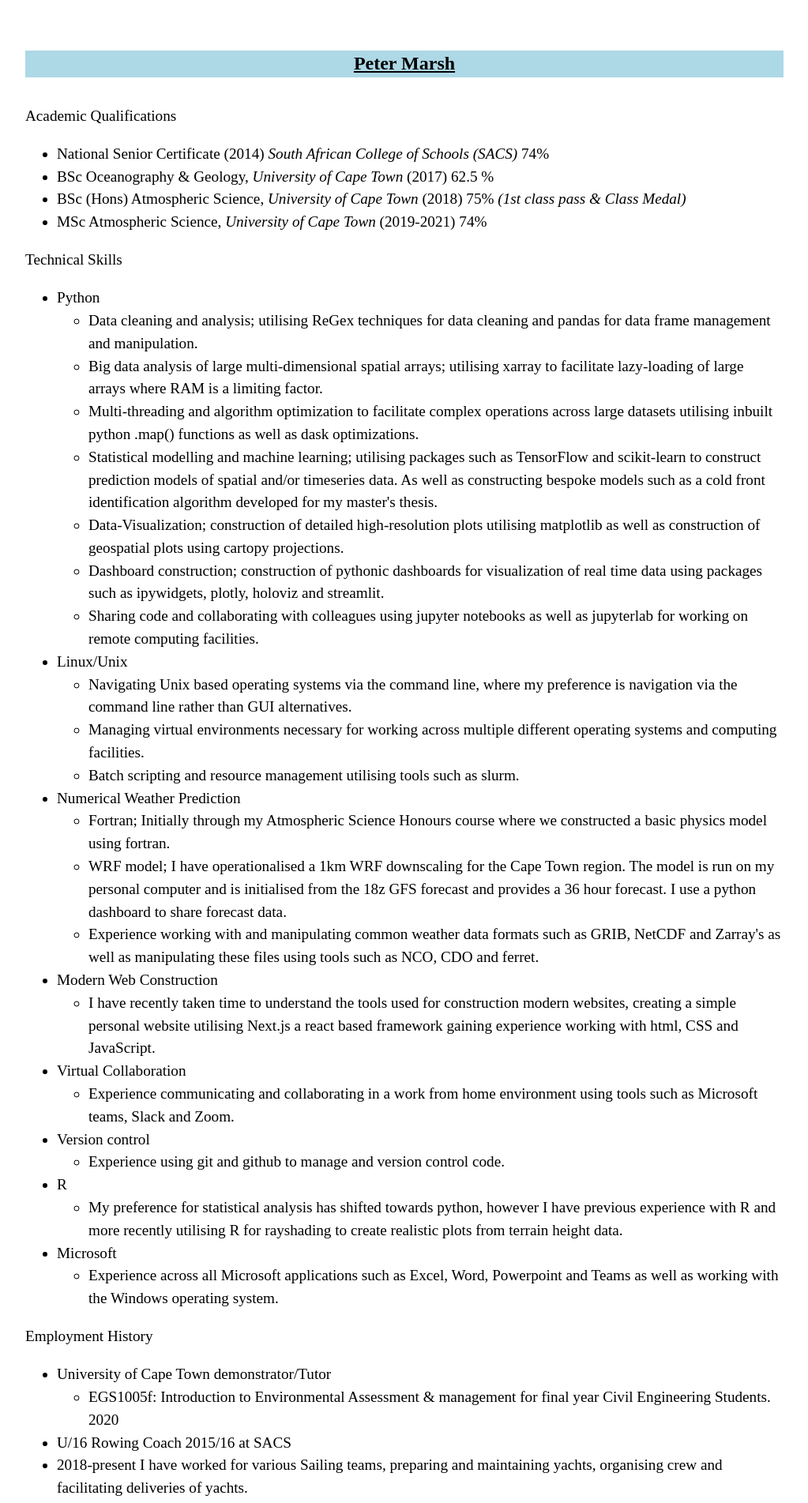
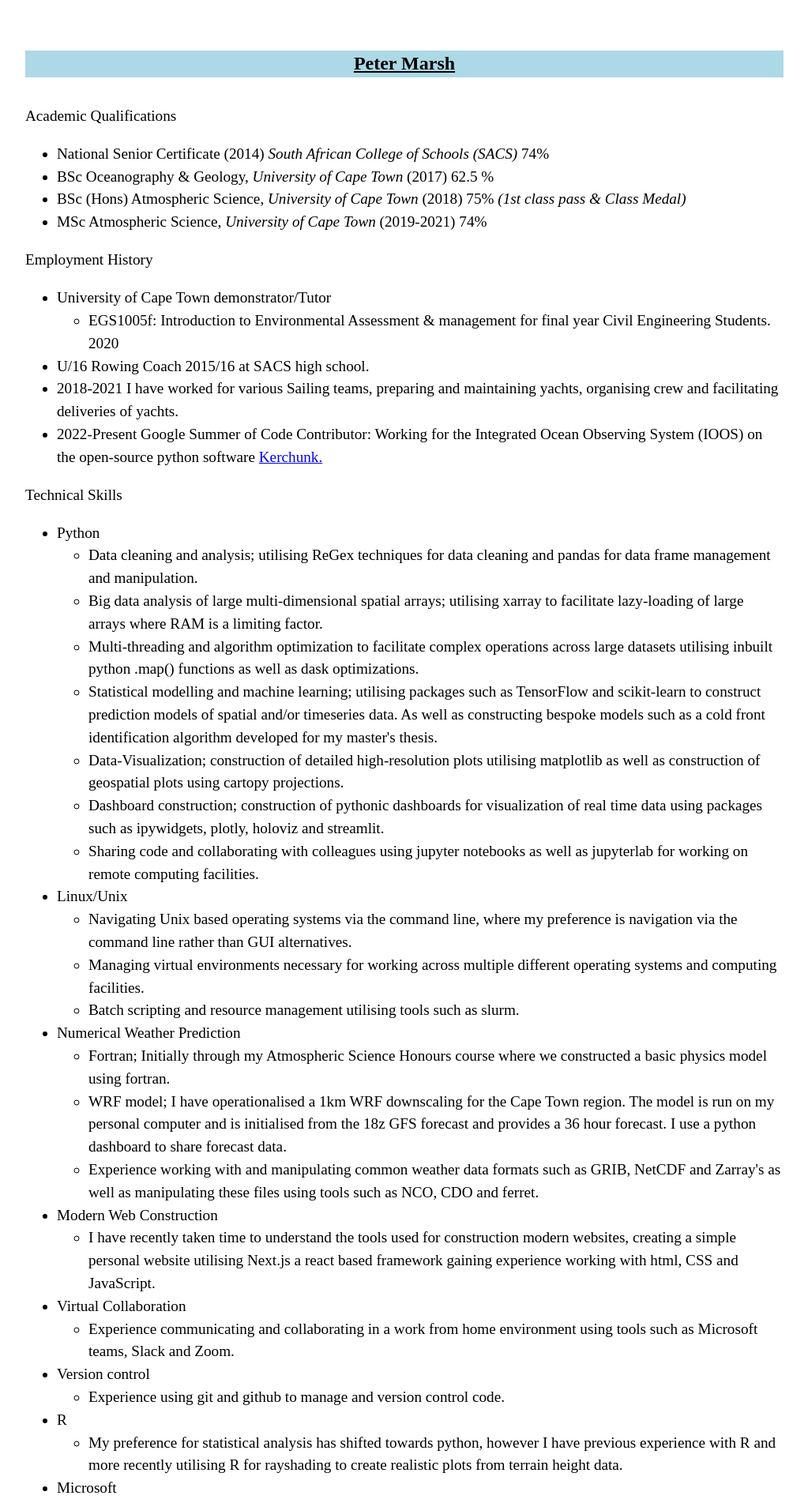
Before and after one commit to peterm790/nextjs_site, a Next.js app: page /CV in a window 1280 px wide. Shown: the top 1903 px of the page at 79% size, without its empty margins (128-1151 px from the left). Built offline with nearby package versions, Linux system fonts and the light colour scheme.

Commit message:
update CV

```diff
--- a/pages/CV.js
+++ b/pages/CV.js
@@ -26,6 +26,21 @@ export default function CV() {
             MSc Atmospheric Science, <em>University of Cape Town</em> (2019-2021) 	74%
             </li>
         </ul>
+        </p>
+        <p>
+            Employment History
+            <ul>
+                <li>
+                    University of Cape Town demonstrator/Tutor
+                    <ul>
+                        <li>EGS1005f: Introduction to Environmental Assessment & management for final year Civil Engineering Students. 2020 </li>
+                    </ul>
+                </li>
+                <li>U/16 Rowing Coach 2015/16 at SACS high school. </li>
+                <li>2018-2021 I have worked for various Sailing teams, preparing and maintaining yachts, organising crew and facilitating deliveries of yachts.   </li>
+                <li>2022-Present Google Summer of Code Contributor: Working for the Integrated
+                    Ocean Observing System (IOOS) on the open-source python software <a href =  'https://github.com/fsspec/kerchunk'> Kerchunk.</a> </li>
+            </ul>
         </p>
         <p>
             Technical Skills
@@ -91,19 +106,6 @@ export default function CV() {
         </ul>
         </p>
         <p>
-            Employment History
-            <ul>
-                <li>
-                    University of Cape Town demonstrator/Tutor
-                    <ul>
-                        <li>EGS1005f: Introduction to Environmental Assessment & management for final year Civil Engineering Students. 2020 </li>
-                    </ul>
-                </li>
-                <li>U/16 Rowing Coach 2015/16 at SACS </li>
-                <li>2018-present I have worked for various Sailing teams, preparing and maintaining yachts, organising crew and facilitating deliveries of yachts.   </li>
-            </ul>
-        </p>
-        <p>
             Notable Achievements
         <ul>
             <li>
```
Also changed, not shown: public/pp2.jpg (added).
